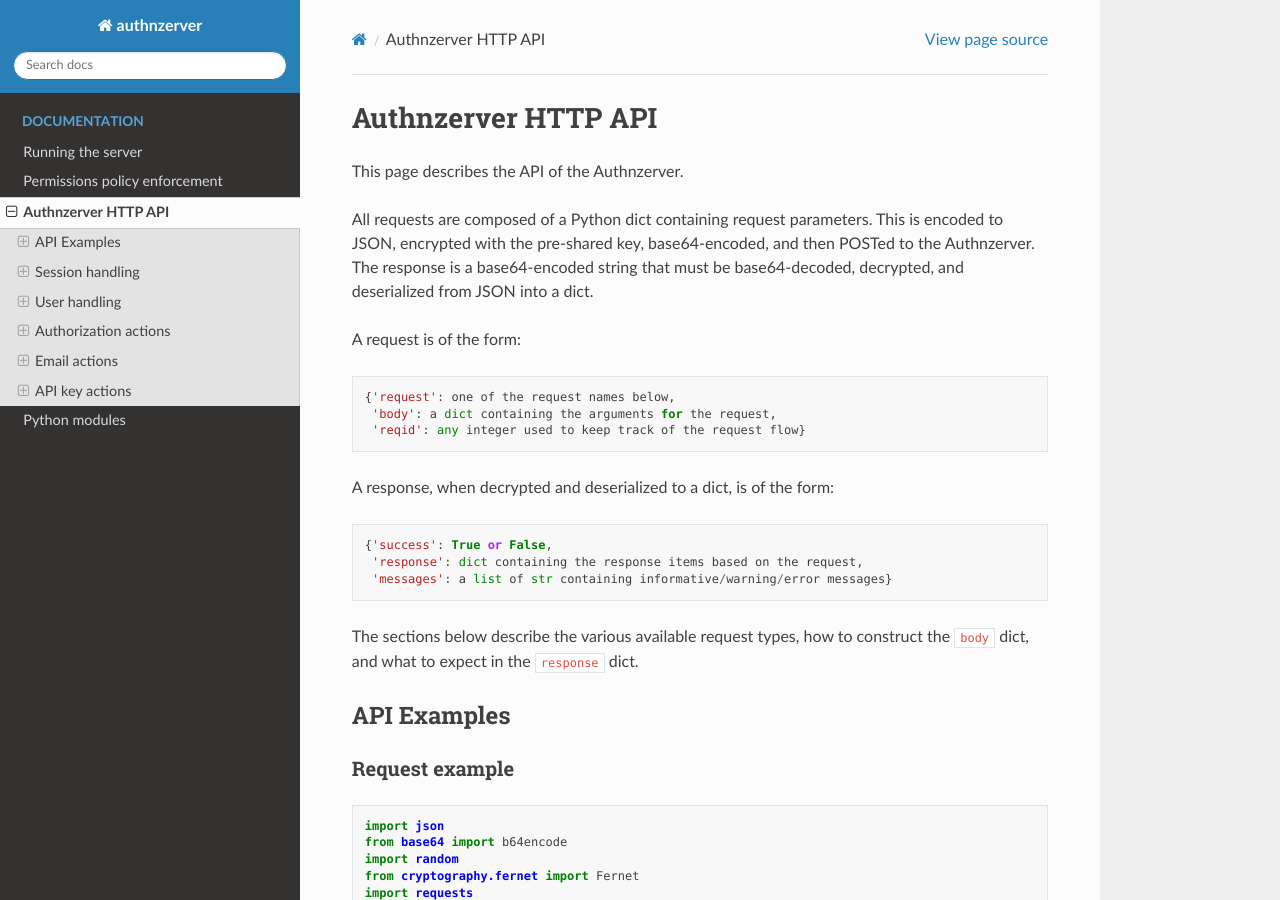
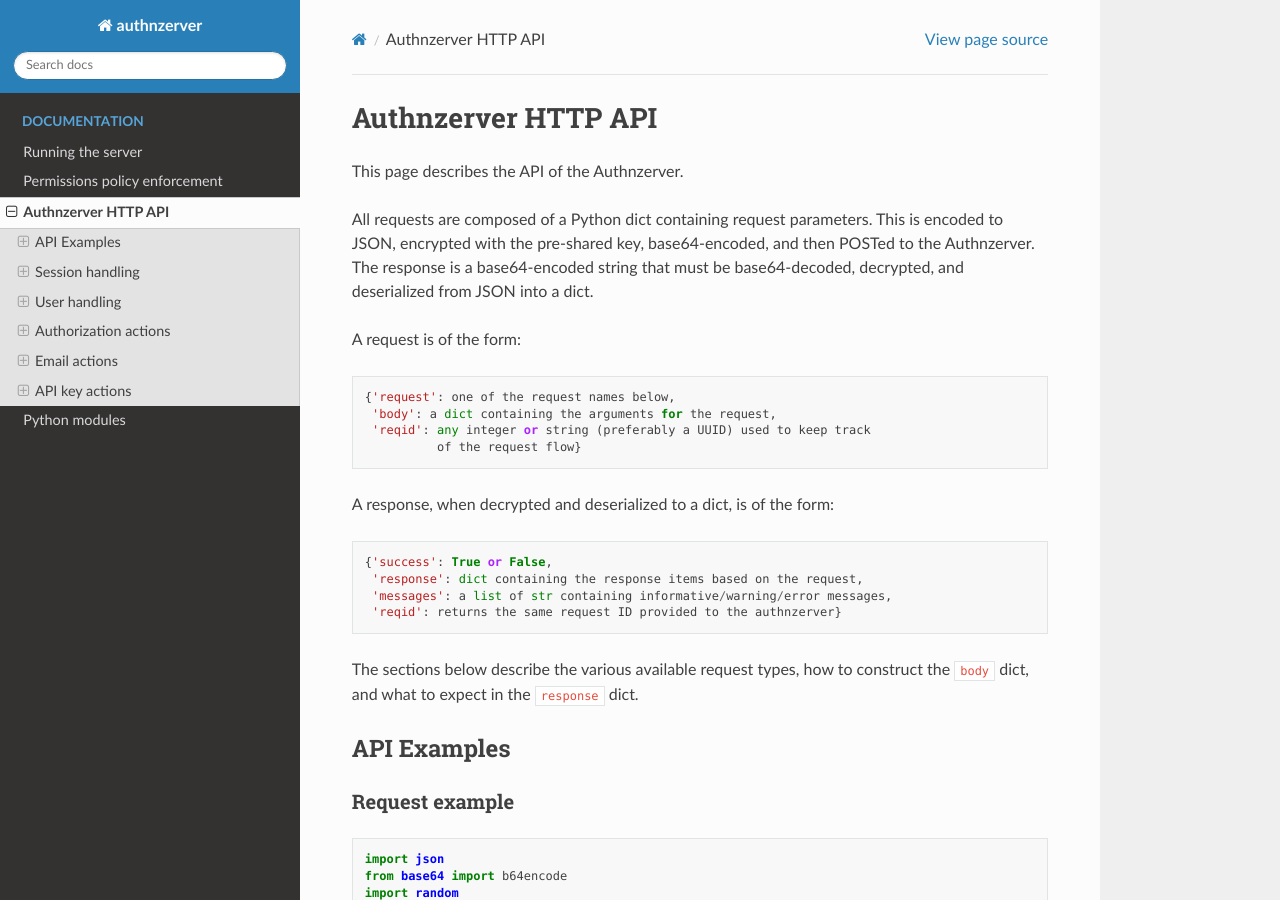
Before and after one commit to waqasbhatti/authnzerver, a Sphinx documentation site: the page built from docs/api.rst, in a window 1280 px wide and 900 px high. Built offline with Sphinx 7.4.7 and the Read the Docs theme 2.0.0, drawn with Linux system fonts in a browser that asks for light colours.

Commit message:
minor fix

```diff
--- a/docs/api.rst
+++ b/docs/api.rst
@@ -12,13 +12,15 @@ A request is of the form::
 
   {'request': one of the request names below,
    'body': a dict containing the arguments for the request,
-   'reqid': any integer used to keep track of the request flow}
+   'reqid': any integer or string (preferably a UUID) used to keep track
+            of the request flow}
 
 A response, when decrypted and deserialized to a dict, is of the form::
 
   {'success': True or False,
    'response': dict containing the response items based on the request,
-   'messages': a list of str containing informative/warning/error messages}
+   'messages': a list of str containing informative/warning/error messages,
+   'reqid': returns the same request ID provided to the authnzerver}
 
 The sections below describe the various available request types, how to
 construct the ``body`` dict, and what to expect in the ``response`` dict.
```
Also changed, not shown: 1 other file.
